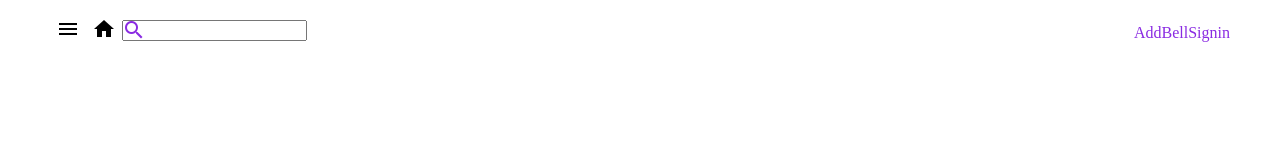
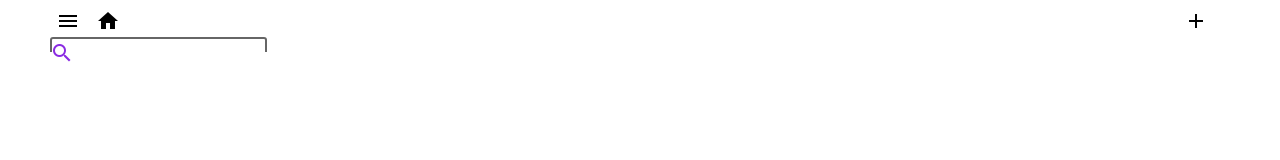
Before and after one commit to cgyee/ToDo-List, a website built with webpack: page dist/index.html in a window 1280 px wide. Built offline with nearby package versions, Linux system fonts and the light colour scheme.

Commit message:
renamed classes in html in css

```diff
--- a/dist/css/style.css
+++ b/dist/css/style.css
@@ -36,11 +36,21 @@
     position: absolute;
 }
 
-.menu-items {
+#search-input {
+    margin: 0;
+    width: 100%;
+    padding: 6px 0 6px 36px;
+    /* width: 100%; */
+    margin: 0;
+    border-radius: 3px;
+    border: 2px solid rgba(0, 0, 0, .6);
+}
+
+.menu-item {
     background-color: rgba(255, 255, 255, .1);
     border: white;
 }
-.menu-items--left {
+.menu-item--left {
     margin-right: 4px;
     margin-left: -2px;
 }
--- a/dist/index.html
+++ b/dist/index.html
@@ -10,22 +10,25 @@
             <div id="content">
                 <div id="head-nav">
                     <div id="nav">
-                        <div class="" id="left-icons">
-                            <button class="menu-items">
+                        <div class="menu-selection" id="left-selection-container">
+                            <button class="menu-item">
                                 <i class="material-icons">menu</i>
                             </button>
-                            <button class="menu-items">
+                            <button class="menu-item">
                                 <i class="material-icons">home</i>
                             </button>
-                            <div id="search-container" class="menu-items">
+                            <div id="search-container" class="menu-item">
                                 <i class="material-icons" id="search-icon">search</i>
-                                <input placeholder="">
+                                <input id="search-input" placeholder="">
                             </div>
                         </div>
-                        <div class="icons" id="left-icons">
-                            <p>Add</p>
-                            <p>Bell</p>
-                            <p>Signin</p>
+                        <div class="menu-selection" id="right-selection-container">
+                            <button class="menu-item">
+                                <i class="material-icons">add</i>
+                            </button>
+                            <button class="menu-item">
+                                <i class="material-icons"></i>
+                            </button>
                         </div>
                     </div>
                 </div>
```
